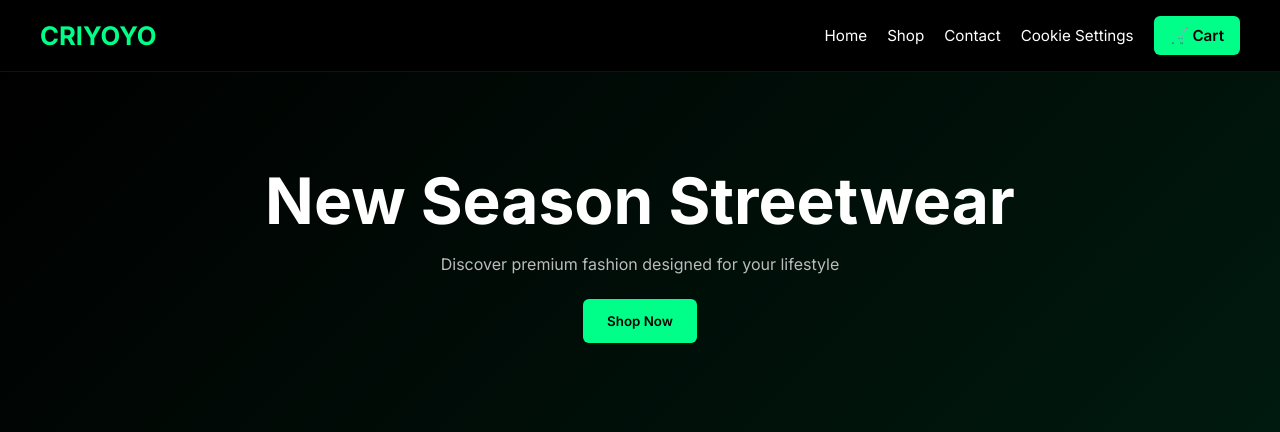
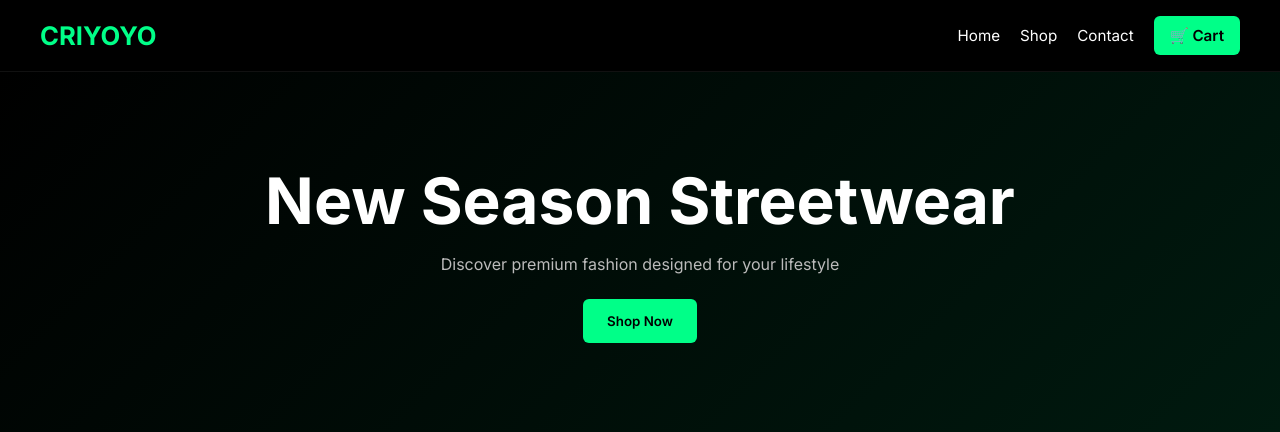
Before and after one commit to Napster-12/criyoyo, a Flask app: page / in a window 1280 px wide. Shown: the top 432 px of the page. Run offline with Flask 3, Linux system fonts and the light colour scheme.

Commit message:
Restore index.html with original content

```diff
--- a/templates/index.html
+++ b/templates/index.html
@@ -411,7 +411,6 @@ footer{
             <a href="/">Home</a>
             <a href="/shop">Shop</a>
             <a href="/contact">Contact</a>
-            <a href="/cookie-settings">Cookie Settings</a>
             <a href="/cart" class="cart-btn">🛒 Cart</a>
         </div>
 
```
